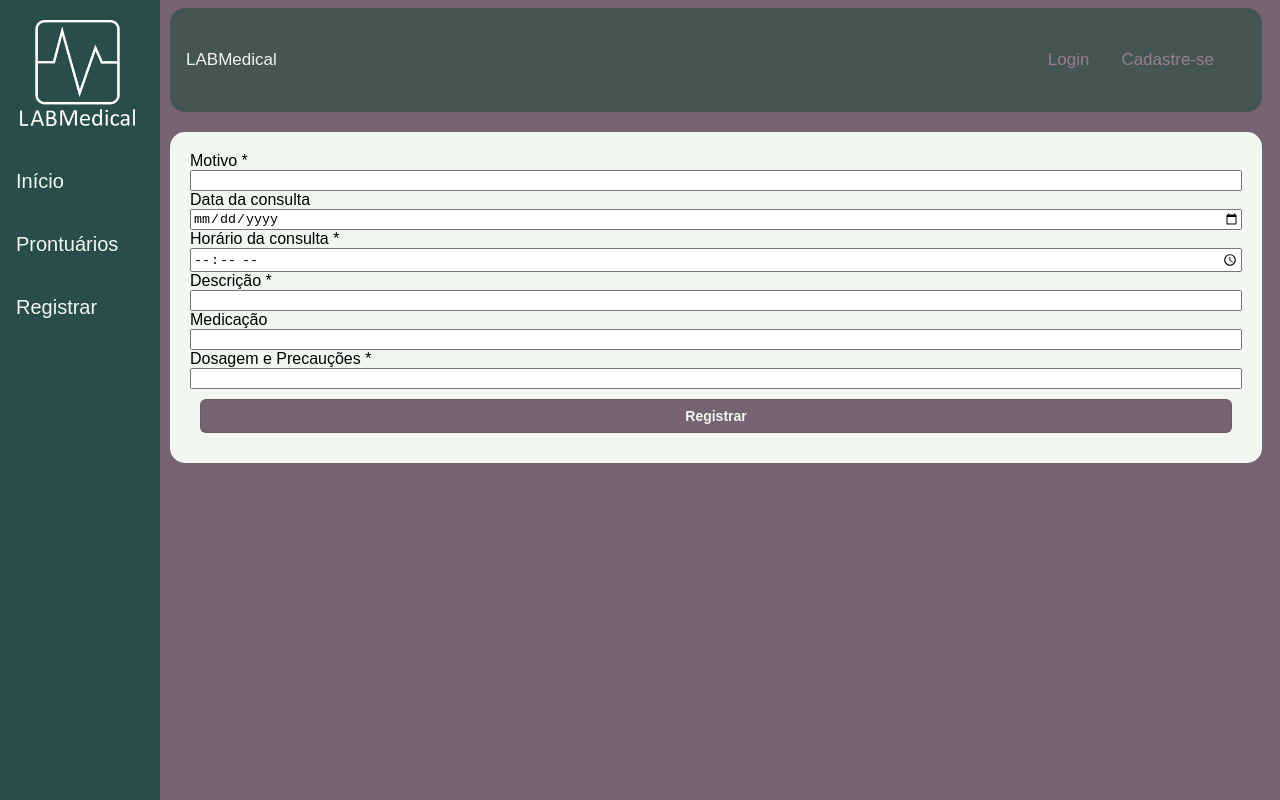
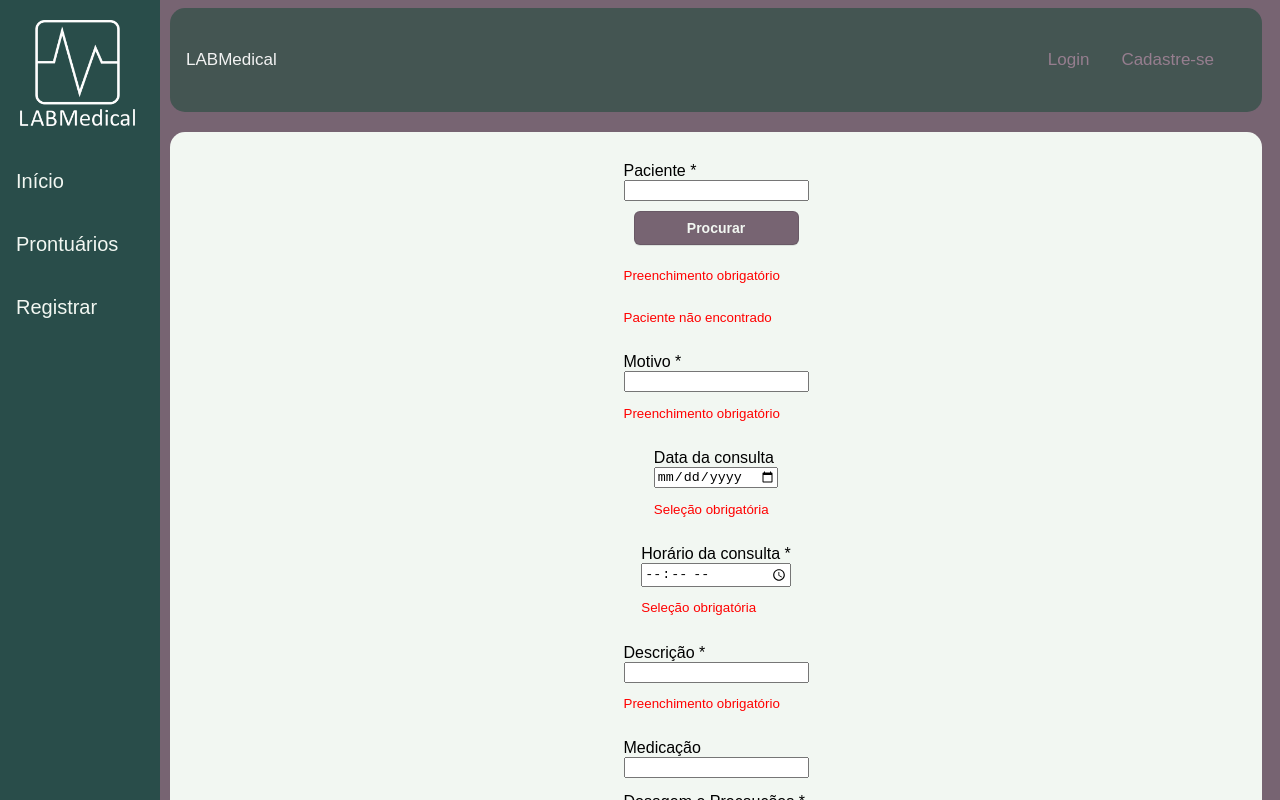
Before and after one commit to heloiseap/LABMedical, an Angular app in the folder LABMedical/: page /registrar/consulta in a window 1280 px wide. Both pictures are taken after a click on the button "Registrar". Shown: the top 800 px of the page. Built offline with nearby package versions, Linux system fonts and the light colour scheme.

Commit message:
registrar consulta com paciente

```diff
--- a/LABMedical/src/app/registrar/registrar-consulta/registrar-consulta.component.html
+++ b/LABMedical/src/app/registrar/registrar-consulta/registrar-consulta.component.html
@@ -4,6 +4,40 @@
   [formGroup]="registroConsultaForm"
 >
   <div class="secao">
+    <div>
+      <label for="paciente">Paciente *</label>
+      <input
+        type="text"
+        name="paciente"
+        id="paciente"
+        formControlName="paciente"
+      />
+      <button type="button" class="btn-normal" (click)="procurarPaciente()">Procurar</button>
+
+      <p
+        class="msg-erro"
+        *ngIf="
+          registroConsultaForm.controls.paciente.errors &&
+          registroConsultaForm.controls.paciente.errors?.required &&
+          (registroConsultaForm.get('motivo')?.touched ||
+            registroConsultaForm.get('motivo')?.dirty)
+        "
+      >
+        Preenchimento obrigatório
+      </p>
+      <p
+        class="msg-erro"
+        *ngIf="
+          registroConsultaForm.controls.paciente.errors &&
+          registroConsultaForm.controls.paciente.errors?.required &&
+          !this.pacienteEncontrado
+        "
+      >
+        Paciente não encontrado
+      </p>
+    </div>
+
+    <div>
       <label for="motivo">Motivo *</label>
       <input type="text" name="motivo" id="motivo" formControlName="motivo" />
       <p
@@ -30,7 +64,8 @@
       >
         Por favor utilize de 8 a 64 caracteres
       </p>
-
+    </div>
+    <div>
       <label for="data">Data da consulta</label>
       <input type="date" name="data" id="data" formControlName="data" />
 
@@ -45,9 +80,15 @@
       >
         Seleção obrigatória
       </p>
-
+    </div>
+    <div>
       <label for="horario">Horário da consulta *</label>
-  <input type="time" name="horario" id="horario" formControlName="horario" />
+      <input
+        type="time"
+        name="horario"
+        id="horario"
+        formControlName="horario"
+      />
       <p
         class="msg-erro"
         *ngIf="
@@ -59,7 +100,8 @@
       >
         Seleção obrigatória
       </p>
-
+    </div>
+    <div>
       <label for="descricao">Descrição *</label>
 
       <input
@@ -92,7 +134,9 @@
       >
         Por favor utilize de 12 a 1024 caracteres
       </p>
+    </div>
 
+    <div>
       <label for="medicacao">Medicação</label>
       <input
         type="text"
@@ -100,7 +144,8 @@
         id="medicacao"
         formControlName="medicacao"
       />
-
+    </div>
+    <div>
       <label for="dosagemPrecaucoes">Dosagem e Precauções *</label>
       <input
         type="text"
@@ -131,7 +176,9 @@
       >
         Por favor utilize de 16 a 256 caracteres
       </p>
-
-  <button type="button" class="btn-normal" (click)="registrarConsulta()">Registrar</button>
+    </div>
+    <button type="button" class="btn-normal" (click)="registrarConsulta()">
+      Registrar
+    </button>
   </div>
 </form>
--- a/LABMedical/src/app/registrar/registrar-consulta/registrar-consulta.component.scss
+++ b/LABMedical/src/app/registrar/registrar-consulta/registrar-consulta.component.scss
@@ -1,6 +1,15 @@
 .secao {
   display: flex;
   flex-direction: column;
+  align-items: center;
+  div {
+    display: flex;
+    flex-direction: column;
+    margin: 5px;
+    label{
+      margin-top: 5px;
+    }
+  }
 }
 
 .msg-erro {
--- a/LABMedical/src/app/registrar/registrar-consulta/registrar-consulta.component.ts
+++ b/LABMedical/src/app/registrar/registrar-consulta/registrar-consulta.component.ts
@@ -7,6 +7,7 @@ import {
   Validators,
 } from '@angular/forms';
 import { ConsultaService } from '../../mod-consulta/consulta.service';
+import { PacienteService } from '../../mod-paciente/paciente.service';
 
 
 @Component({
@@ -24,14 +25,32 @@ export class RegistrarConsultaComponent implements OnInit {
     horario: '',
     descricao: '',
     medicacao: 'N/A',
-    dosagemPrecaucoes: ''
-
+    dosagemPrecaucoes: '',
+    idPaciente: ''
   };
 
-  constructor(private consultaService: ConsultaService) {}
+  paciente: any
+  pacienteEncontrado: boolean = true
+  constructor(private consultaService: ConsultaService, private pacienteService: PacienteService) {}
+
+  procurarPaciente(){
+    this.paciente = this.pacienteService.buscarPaciente(this.registroConsultaForm.controls.paciente.value) || '';
+    if(this.paciente.length!=0){
+      this.pacienteEncontrado = true
+      return this.pacienteEncontrado
+    } else {
+      this.pacienteEncontrado = false
+      return false
+    }
+  }
 
   ngOnInit() {
+
+
     this.registroConsultaForm = new FormGroup({
+      paciente: new FormControl('',[
+        Validators.required
+      ]),
       motivo: new FormControl('', [
         Validators.required,
         Validators.minLength(8),
@@ -54,7 +73,9 @@ export class RegistrarConsultaComponent implements OnInit {
   }
 
   registrarConsulta() {
-    if (this.registroConsultaForm.valid) {
+
+    if (this.registroConsultaForm.valid && this.procurarPaciente()) {
+      confirm("Confirma os dados?")
       this.consulta = {
         motivo: this.registroConsultaForm.controls.motivo.value,
         data: this.registroConsultaForm.controls.data.value,
@@ -63,8 +84,14 @@ export class RegistrarConsultaComponent implements OnInit {
         medicacao: this.registroConsultaForm.controls.medicacao.value,
         dosagemPrecaucoes:
           this.registroConsultaForm.controls.dosagemPrecaucoes.value,
+        idPaciente: this.paciente[0].id
       };
       this.consultaService.registroConsulta(this.consulta);
+      alert("Consulta registrada com sucesso")
+
+    } else{
+      this.procurarPaciente()
+      this.registroConsultaForm.markAllAsTouched()
     }
   }
 }
```
Lines whose indentation alone changed are shown as unchanged.
